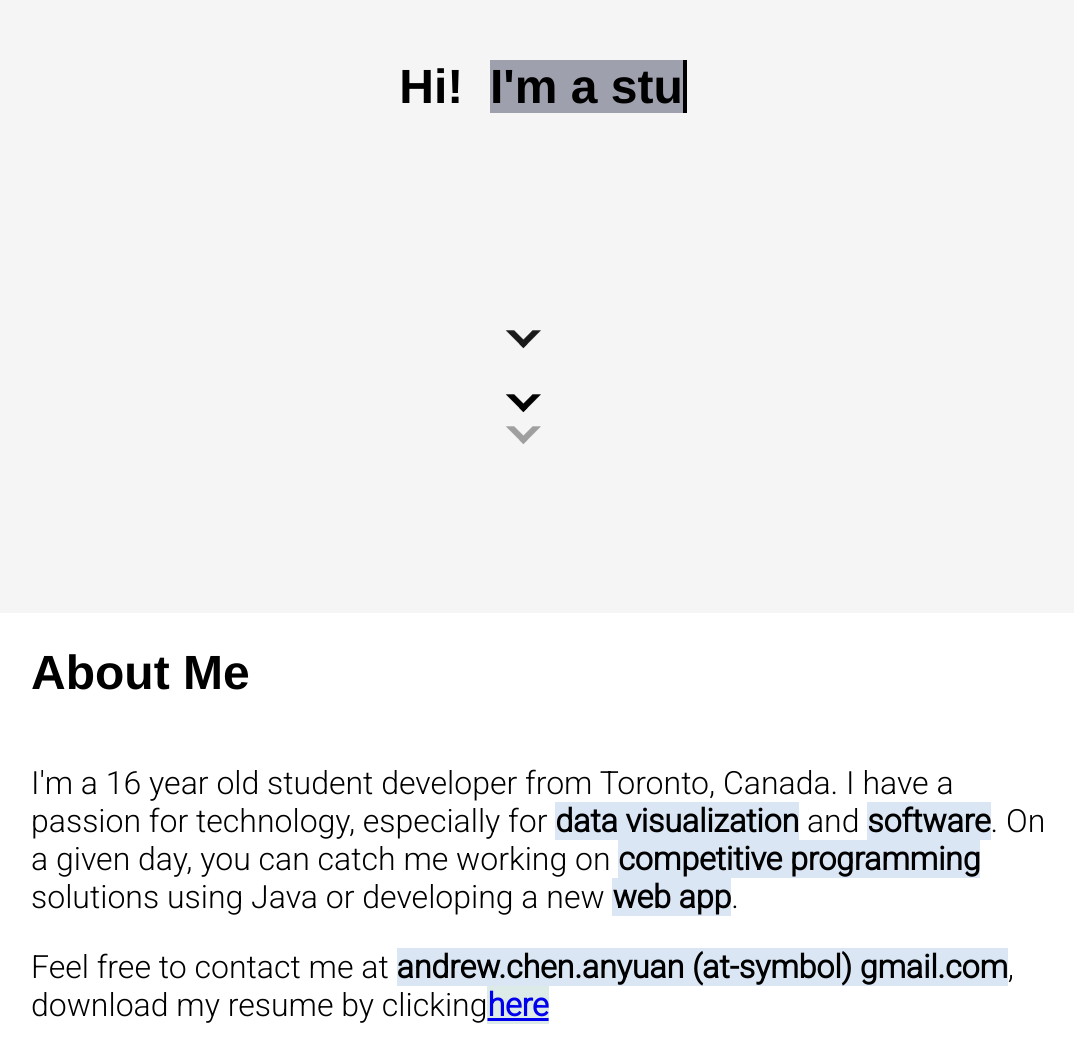
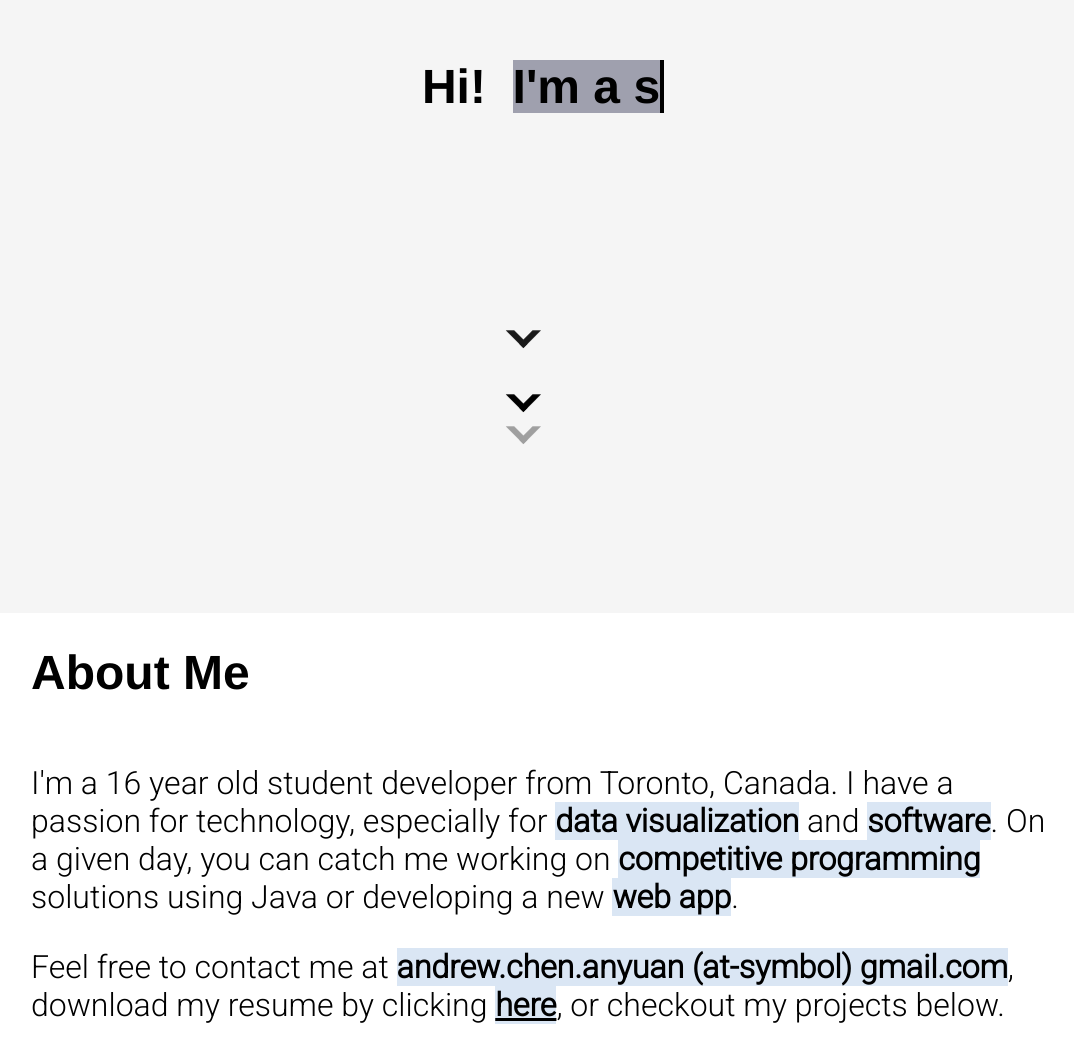
Before and after one commit to anyuan-chen/anyuan-chen.github.io, a React (Create React App) app: page / in a window 1280 px wide. Shown: the part 195-1258 px from the top of the page, without its empty margins (97-1171 px from the left). Built offline with nearby package versions, Linux system fonts and the light colour scheme.

Commit message:
temp about page finished

```diff
--- a/public/index.html
+++ b/public/index.html
@@ -24,7 +24,7 @@
       work correctly both with client-side routing and a non-root public URL.
       Learn how to configure a non-root public URL by running `npm run build`.
     -->
-    <title>React App</title>
+    <title>Andrew Chen</title>
   </head>
   <body>
     <noscript>You need to enable JavaScript to run this app.</noscript>
--- a/src/Components/AutoTyper.js
+++ b/src/Components/AutoTyper.js
@@ -1,6 +1,6 @@
-import { buildQueries } from '@testing-library/dom';
-import React, { Component } from 'react'
-import styles from './AutoTyper.module.css'
+import { buildQueries } from "@testing-library/dom";
+import React, { Component } from "react";
+import styles from "./AutoTyper.module.css";
 
 /*
     Description: Text with an auto-typing effect
@@ -9,57 +9,68 @@ import styles from './AutoTyper.module.css'
 
 export default class AutoTyper extends Component {
   static defaultProps = {
-        heading: '', //default text beforehand
-        dataText: [] //all of the phrases
-    }
-    constructor(props){
+    heading: "", //default text beforehand
+    dataText: [], //all of the phrases
+  };
+  constructor(props) {
     super(props);
 
     this.state = {
-            text: '', //current displayed text
+      text: "", //current displayed text
       deleting: false, //is it in backsace
       phraseNumber: 0, //which index of dataText
       typingSpeed: 150, //speed of type
-            color: [ "rgba( 74, 77, 105, 50%)", "rgba( 153, 139, 152, 50%)", "rgba( 200, 173, 166, 50%)", "rgba( 241, 233, 227, 50%)","rgba( 34, 33, 59, 50%)"],
-            currentColor:"rgba( 34, 33, 59, 50%)"
+      color: [
+        "rgba( 74, 77, 105, 50%)",
+        "rgba( 153, 139, 152, 50%)",
+        "rgba( 200, 173, 166, 50%)",
+        "rgba( 241, 233, 227, 50%)",
+        "rgba( 34, 33, 59, 50%)",
+      ],
+      currentColor: "rgba( 34, 33, 59, 50%)",
+    };
   }
-    }
-    componentDidMount(){
+  componentDidMount() {
     this.type();
   }
   type = () => {
-        const {dataText} = this.props;
-        const {isDeleting, phraseNumber, text, typingSpeed} = this.state;
+    const { dataText } = this.props;
+    const { isDeleting, phraseNumber, text, typingSpeed } = this.state;
     const i = phraseNumber % dataText.length;
     const fullText = dataText[i];
 
-
     this.setState({
-            text: isDeleting ? fullText.substring(0, text.length-1) : fullText.substring(0, text.length + 1), //increments/decrements by 1 char
-            typingSpeed: isDeleting ? 30 : 200 //deleting is faster
+      text: isDeleting
+        ? fullText.substring(0, text.length - 1)
+        : fullText.substring(0, text.length + 1), //increments/decrements by 1 char
+      typingSpeed: isDeleting ? 60 : 200, //deleting is faster
     });
 
-        if (!isDeleting && text === fullText){
+    if (!isDeleting && text === fullText) {
       setTimeout(() => {
-                this.setState({isDeleting: true}) //if at end of text switch to deleting
-            }, 500)
-        }
-        else if (isDeleting && text === ''){
+        this.setState({ isDeleting: true }); //if at end of text switch to deleting
+      }, 500);
+    } else if (isDeleting && text === "") {
       this.setState({
         isDeleting: false, //if dont deleting stop
-                phraseNumber: phraseNumber + 1 ,//go to next phrase
-                currentColor: this.state.color[phraseNumber%this.state.color.length]
+        phraseNumber: phraseNumber + 1, //go to next phrase
+        currentColor: this.state.color[phraseNumber % this.state.color.length],
       });
     }
-        setTimeout(this.type, typingSpeed)
-    }
+    setTimeout(this.type, typingSpeed);
+  };
   render() {
     return (
       <h1 className={styles.title}>
         {this.props.heading} &nbsp;
-                <span style={{backgroundColor: this.state.currentColor}} className={styles.typed}>{this.state.text}</span>
-                <span class={styles.cursor}/>
+        <span
+          style={{ backgroundColor: this.state.currentColor }}
+          className={styles.typed}
+        >
+          {this.state.text}
+        </span>
+        <span class={styles.cursor} />
       </h1>
-        )
+    );
   }
 }
--- a/src/Pages/About.js
+++ b/src/Pages/About.js
@@ -10,7 +10,7 @@ export default class About extends Component {
         <div className={styles.container}>
           <Heading text="About Me"></Heading>
           <div className={styles.lower}>
-            <div className= {styles.paragraphContainer}>
+            <div className={styles.paragraphContainer}>
               <p className={styles.paragraph}>
                 I'm a 16 year old student developer from Toronto, Canada. I have
                 a passion for technology, especially for{" "}
@@ -19,9 +19,17 @@ export default class About extends Component {
                 solutions using Java or developing a new <b>web app</b>.
               </p>
               <p className={styles.paragraph}>
-                Feel free to contact me at <b>andrew.chen.anyuan (at-symbol)
-                gmail.com</b>, download my resume by clicking
-                <a href = "../Assets/AndrewChenHSResume.pdf" download>here</a>
+                Feel free to contact me at{" "}
+                <b>andrew.chen.anyuan (at-symbol) gmail.com</b>, download my
+                resume by clicking {" "}
+                <a
+                  href="https://anyuan-chen.github.io/website/AndrewChenHSResume.pdf"
+                  className={styles.link}
+                  download
+                >
+                  here
+                </a>
+                , or checkout my projects below.
               </p>
             </div>
           </div>
--- a/src/Pages/About.module.css
+++ b/src/Pages/About.module.css
@@ -22,9 +22,11 @@
 }
 
 .paragraph b {
-    background-color: rgba( 203, 220, 239, 70%);
+  background-color: rgba(203, 220, 239, 70%);
 }
 .paragraph a {
-    background-color:   rgba( 206, 227, 221, 70%);
-    font-weight: 1000;
+  background-color: rgba(203, 220, 239, 70%);
+  font-weight: 1000;
+  text-decoration: underline;
+  color: black
 }
```
Also changed, not shown: package.json (+10 -2 lines), 2 other files (tests, documents, lock files or other folders). Lines whose indentation alone changed are shown as unchanged.
